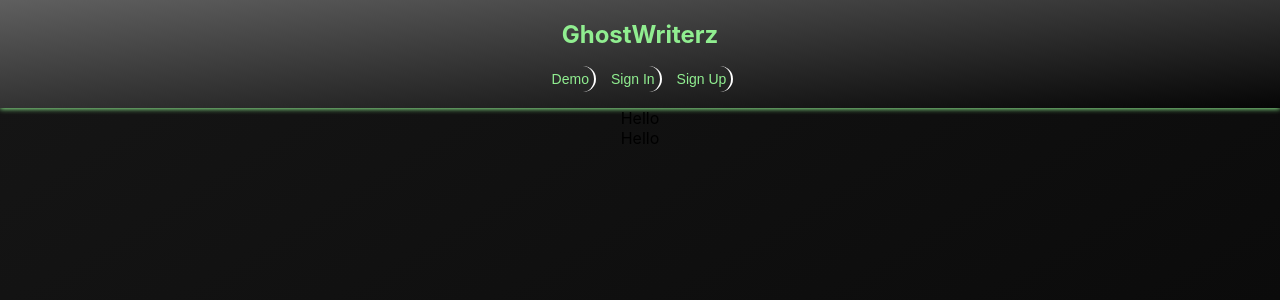
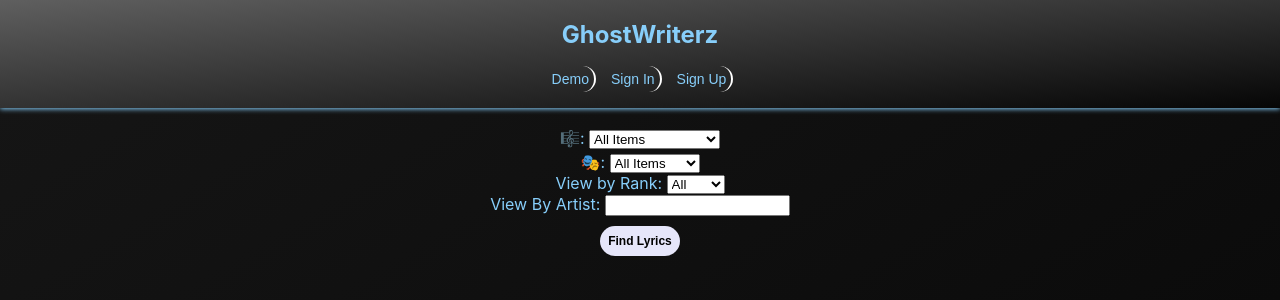
Before and after one commit to JakelTheDeveloper/ghostwriterz-app-client, a React (Create React App) app: page /lyrics in a window 1280 px wide. Shown: the top 300 px of the page. Built offline with nearby package versions, Linux system fonts and the light colour scheme.

Commit message:
Demo SignUp and SignUp pages incorporated

```diff
--- a/src/App/App.css
+++ b/src/App/App.css
@@ -1,6 +1,6 @@
 .App_nav{
     background:linear-gradient(to bottom right,#5f5f5f 0,#060606);
-    box-shadow: 0 1px 5px lightgreen;
+    box-shadow: 0 1px 5px lightskyblue;
 }
 html{
     background:linear-gradient(to bottom right,#161616 0,#060606);
--- a/src/App/App.js
+++ b/src/App/App.js
@@ -1,6 +1,9 @@
 import React, { Component } from 'react';
 import {Route} from 'react-router-dom';
 import LyricDatabase from '../LyricDatabase/LyricDatabase';
+import Demo from '../Demo/Demo';
+import SignIn from '../SignIn/SignIn';
+import SignUp from '../SignUp/SignUp';
 import Button from '../Button/Button';
 import Header from '../Header/Header';
 import LandingPage from '../LandingPage/LandingPage';
@@ -27,10 +30,11 @@ class App extends Component {
       <>
       <Route exact path="/" component = {LandingPage}/>
       <Route exact path="/lyrics" component = {LyricDatabase}/>
-      <Route exact path="/signin" component = {LyricDatabase}/>
-      <Route exact path="/demo" component = {LyricDatabase}/>
-      <Route exact path="/:userprofile" component = {LyricDatabase}/>
-      <Route exact path="/signup" component = {LyricDatabase}/>
+      <Route exact path="/signin" component = {SignIn}/>
+      <Route exact path="/signup" component = {SignUp}/>
+      <Route exact path="/demo" component = {Demo}/>
+      {/* <Route exact path="/:userprofile" component = {LyricDatabase}/> */}
+
       </>
     )
   }
--- /dev/null
+++ b/src/Demo/Demo.js
@@ -0,0 +1,17 @@
+import React, { Component } from 'react';
+// import './LandingPage.css'
+
+class Demo extends Component {
+    static defaultProps = {
+        match: {
+            params: {}
+        }
+    }
+    render() {
+        return (<div>
+            This is the demo page.
+        </div>)
+    }
+}
+
+export default Demo;
--- a/src/Header/Header.css
+++ b/src/Header/Header.css
@@ -15,7 +15,7 @@ nav {
     list-style: none;
 }
  nav ul li{
-    color:lightgreen;
+    color:lightskyblue;
     border-radius: 20px;
     border-right: 2px solid white;
     padding: 5px 5px;
@@ -29,7 +29,7 @@ nav {
     margin-right: 0;
 }
 a{
-    color:lightgreen
+    color:lightskyblue
 }
 a:link {
     text-decoration: none;
--- a/src/LandingPage/LandingPage.css
+++ b/src/LandingPage/LandingPage.css
@@ -7,7 +7,7 @@
  article{
      margin-top: 10px;
     text-align: center;
-    color: lightgreen;
-    border:solid 1px olive;
+    color: lightskyblue;
+    border:solid 2px lightseagreen;
     border-radius: 5px;
 }
--- /dev/null
+++ b/src/LyricDatabase/LyricDatabase.css
@@ -0,0 +1,11 @@
+.genre-form{
+    margin-top: 20px;
+}
+
+#mood{
+   margin-top: 5px;
+}
+
+label{
+    color:lightskyblue
+}
--- a/src/LyricDatabase/LyricDatabase.js
+++ b/src/LyricDatabase/LyricDatabase.js
@@ -1,5 +1,6 @@
 import React, { Component } from 'react';
-// import './LandingPage.css'
+import Button from '../Button/Button';
+import './LyricDatabase.css'
 
 class LyricDatabase extends Component {
     static defaultProps = {
@@ -8,9 +9,71 @@ class LyricDatabase extends Component {
         }
     }
     render() {
-        return (<div>
-            Hello
-        </div>)
+        return (
+            <div>
+
+                <form className="genre-form">
+                    <div>
+                        <label for="genre">&#x1F3BC;: </label>
+                        <select id="genre">
+                            <option value="" selected>All Items</option>
+                            <option value="1">Hip Hop</option>
+                            <option value="2">Pop</option>
+                            <option value="3">Rock</option>
+                            <option value="4">Jazz</option>
+                            <option value="5">Folk</option>
+                            <option value="6">Musical</option>
+                            <option value="7">Country</option>
+                            <option value="8">Classical</option>
+                            <option value="9">Heavy Metal</option>
+                            <option value="10">Rhythm and Blues</option>
+                            <option value="11">Electronic Dance</option>
+                            <option value="12">Punk</option>
+                            <option value="13">Soul</option>
+                            <option value="14">Electronic Music</option>
+                            <option value="15">Rap</option>
+                            <option value="16">Reggae</option>
+                            <option value="17">Funk</option>
+                            <option value="18">Disco</option>
+                            <option value="19">House</option>
+                            <option value="20">Techno</option>
+                            <option value="21">Gospel</option>
+                        </select>
+                    </div>
+                    <div>
+                        <label for="mood">&#127917;: </label>
+                        <select id="mood">
+                            <option value="" selected>All Items</option>
+                            <option value="1">Happy</option>
+                            <option value="2">Energetic</option>
+                            <option value="3">Sad</option>
+                            <option value="4">Calm</option>
+                            <option value="5">Depression</option>
+                            <option value="6">Anger</option>
+                            <option value="7">Carefree</option>
+                            <option value="8">Gloomy</option>
+                            <option value="9">Annoyed</option>
+                        </select>
+                    </div>
+                    <div>
+                        <label for="rank">View by Rank: </label>
+                        <select id="rank">
+                            <option value="" selected>All</option>
+                            <option value="1">1 Star</option>
+                            <option value="2">2 Star</option>
+                            <option value="3">3 Star</option>
+                            <option value="4">4 Star</option>
+                            <option value="5">5 Star</option>
+                        </select>
+                    </div>
+                    <div>
+                        <label for="artist">View By Artist: </label>
+                        <input type="text" id="artist" />
+                    </div>
+                </form>
+                <Button type = "submit" btnName="Find Lyrics" />
+            </div>
+        )
     }
 }
 
--- /dev/null
+++ b/src/SignIn/SignIn.js
@@ -0,0 +1,17 @@
+import React, { Component } from 'react';
+// import './LandingPage.css'
+
+class SignIn extends Component {
+    static defaultProps = {
+        match: {
+            params: {}
+        }
+    }
+    render() {
+        return (<div>
+            This is the sign in page.
+        </div>)
+    }
+}
+
+export default SignIn;
--- /dev/null
+++ b/src/SignUp/SignUp.js
@@ -0,0 +1,17 @@
+import React, { Component } from 'react';
+// import './LandingPage.css'
+
+class SignUp extends Component {
+    static defaultProps = {
+        match: {
+            params: {}
+        }
+    }
+    render() {
+        return (<div>
+            This is the sign up page.
+        </div>)
+    }
+}
+
+export default SignUp;
```
